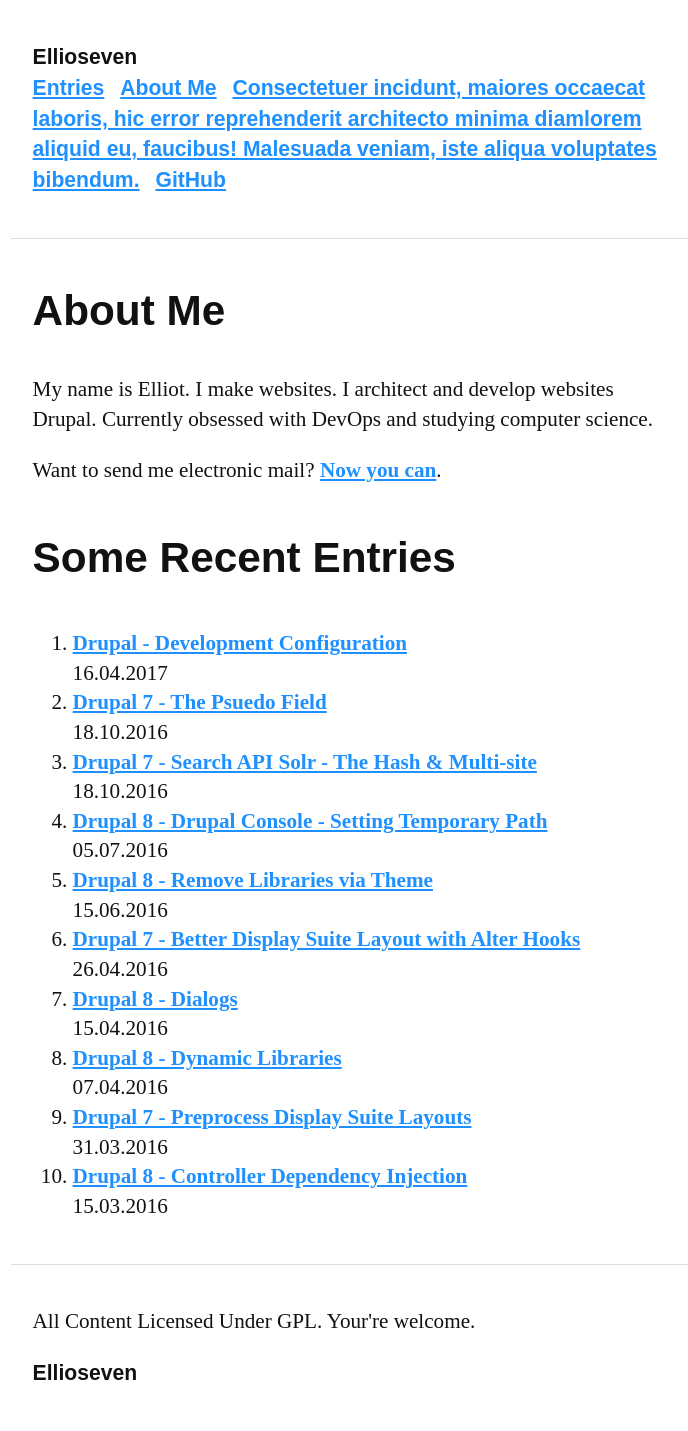
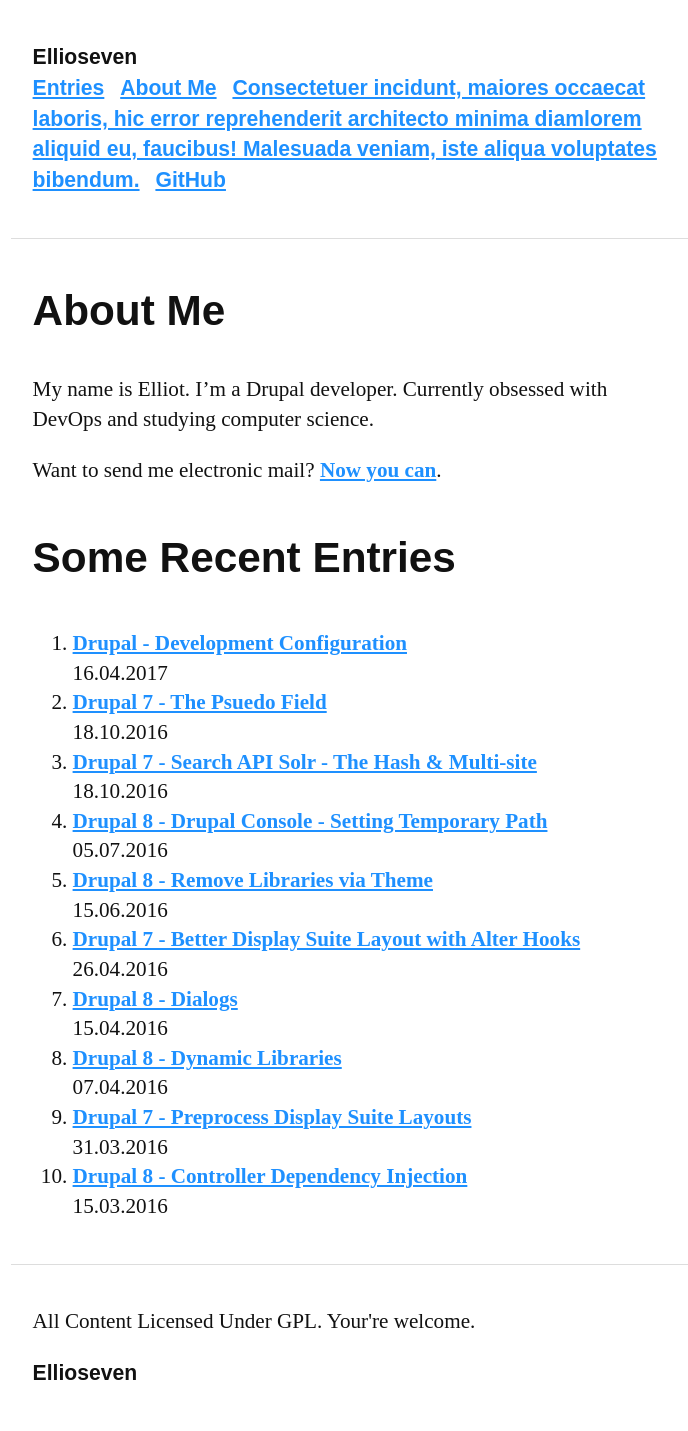
Before and after one commit to ellioseven/ellioseven.github.io, a Jekyll site: the page built from index.md, in a window 1280 px wide. Shown: the whole page, without its empty margins (290-978 px from the left). Built offline with Jekyll 4.4.1, drawn with Linux system fonts in a browser that asks for light colours; our own code applies the rules of GitHub Pages for plain Markdown files.

Commit message:
Fix typo

```diff
--- a/index.md
+++ b/index.md
@@ -6,8 +6,8 @@ permalink: /
 ---
 # About Me
 
-My name is Elliot. I make websites. I architect and develop websites
- Drupal. Currently obsessed with DevOps and studying computer science.
+My name is Elliot. I'm a Drupal developer. Currently obsessed with
+DevOps and studying computer science.
 
 Want to send me electronic mail? [Now you can](mailto:elliot.mitchum@ellioseven.com).
 
```
